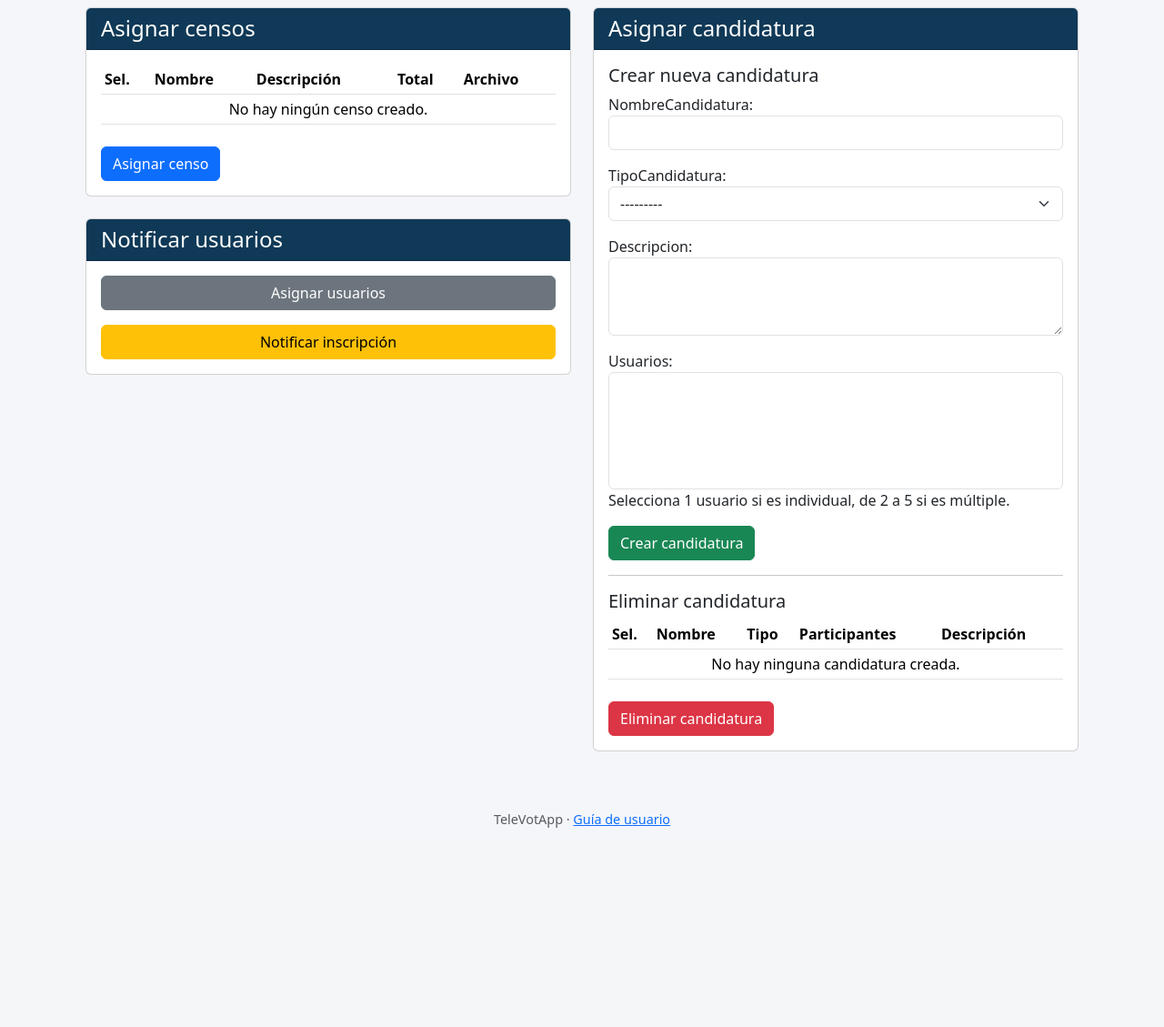
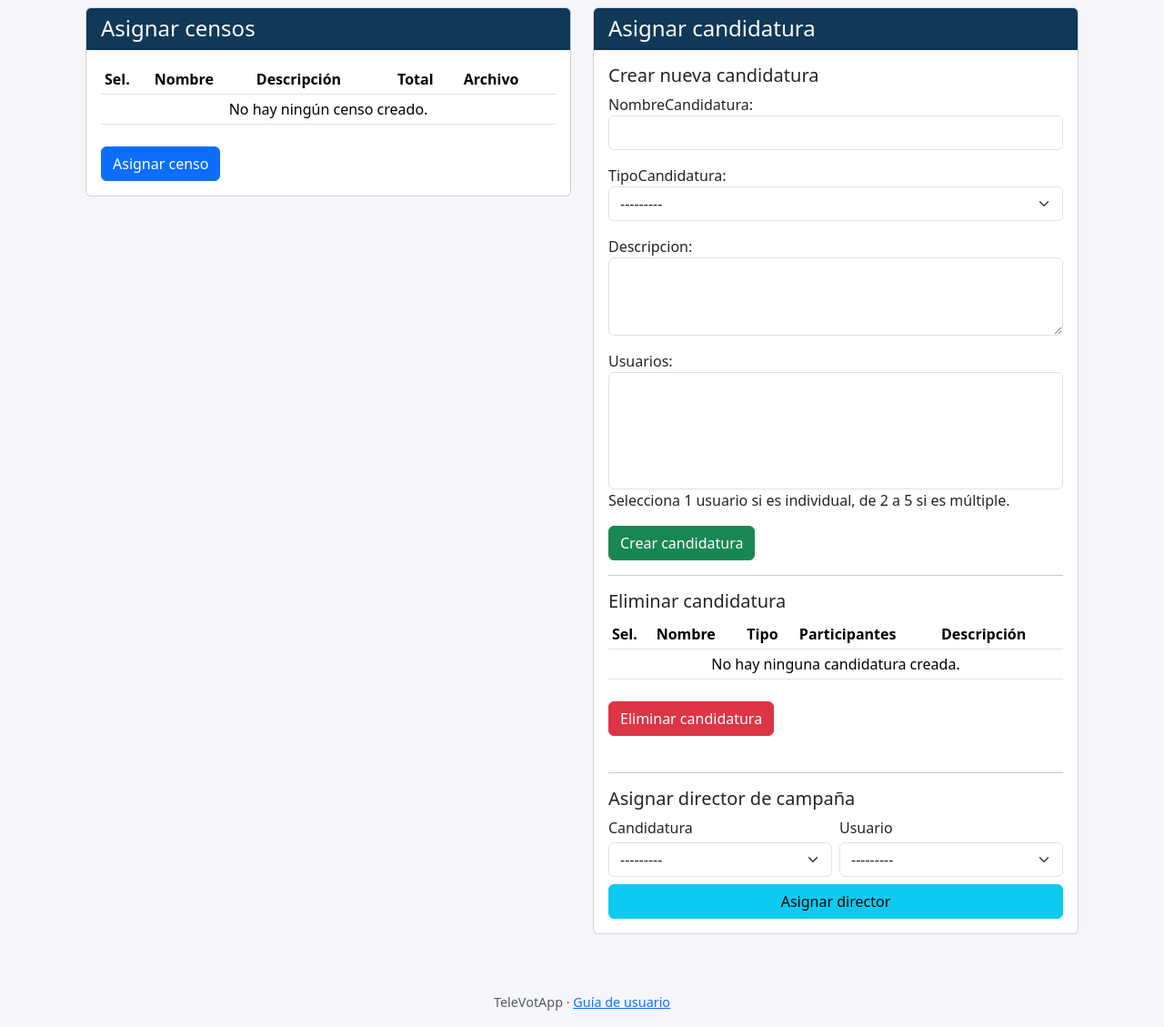
Before and after one commit to SamirAlonsoGarcia/TeleVotApp, a Django app: template TeleVot/templates/roles/junta/ManejarVotacion.html in a window 1280 px wide. Shown: the part 769-1898 px from the top of the page at 91% size. Before the commit the page ends 1679 px from the top, so only its background shows below. Run offline with Django 5.2, Linux system fonts and the light colour scheme; the template is opened without the code that fills it: values that come from a table or form of the project are taken from there, others are empty; parts of the project's set-up code (start-up, migrations or seed data) failed here and were passed over.

Commit message:
Actualización del Anexo E y correciones en el manejo de la votación.
-Finalización del anexo E (Documentación de usuario)
-Revisión y reescritura del primer manual de usuario simple, de la iteración anterior.
-Eliminación de funcionalidad duplicada en el manejo de la votación y sustitución por la asignación del director de campaña.
-Corrección de un bug en la asociación de candidaturas mediante la reordenación y adaptación de parámetros del formulario.

Closes #27
Closes #26
Closes #18

```diff
--- a/TeleVot/templates/roles/junta/ManejarVotacion.html
+++ b/TeleVot/templates/roles/junta/ManejarVotacion.html
@@ -185,24 +185,6 @@
         </div>
       </div>
       <br>
-      <div class="card">
-        <div class="card-header text-white" style="background-color:#103957;">
-          <h4 class="mb-0">Notificar usuarios</h4>
-        </div>
-        <div class="card-body">
-          <form method="post" enctype="multipart/form-data" action="{% url 'Junta_vot_inscribir_usuarios' %}">
-            {% csrf_token %}
-            <input type="hidden" name="votacion_id" value="{{ votacion.IdVotacion }}">
-            <button type="submit" class="btn btn-secondary mb-3 w-100">Asignar usuarios</button>
-          </form>
-
-          <form method="post" enctype="multipart/form-data" action="{% url 'Junta_vot_notificar' %}">
-            {% csrf_token %}
-            <input type="hidden" name="votacion_id" value="{{ votacion.IdVotacion }}">
-            <button type="submit" class="btn btn-warning w-100">Notificar inscripción</button>
-          </form>
-        </div>
-      </div>
     </div>
     <div class="col-12 col-lg-6">
       <div class="card h-100">
@@ -260,6 +242,30 @@
             </div>
             <button type="submit" class="btn btn-danger mt-2">Eliminar candidatura</button>
           </form>
+          </br>
+          <hr>
+          <h5 class="mb-2">Asignar director de campaña</h5>
+
+          <form method="post" action="{% url 'Junta_vot_asignar_director' %}" class="row g-2 align-items-end">
+            {% csrf_token %}
+            <input type="hidden" name="votacion_id" value="{{ votacion.IdVotacion }}">
+
+            <div class="col-12 col-md-6">
+              <label class="form-label mb-1">Candidatura</label>
+              {{ form_director.candidatura }}
+            </div>
+
+            <div class="col-12 col-md-6">
+              <label class="form-label mb-1">Usuario</label>
+              {{ form_director.director }}
+            </div>
+
+            <div class="col-12">
+              <button type="submit" class="btn btn-info w-100">
+                Asignar director
+              </button>
+            </div>
+          </form>
         </div>
       </div>
     </div>
--- a/censo/forms.py
+++ b/censo/forms.py
@@ -281,3 +281,20 @@ class CalendarioVotacionForm(forms.ModelForm):
         check_fecha_consecutiva(fin_votacion, fr, "Recuento")
         check_fecha_consecutiva(fin_recuento,fpub,"Publicacion de resultados")
         return cleaned
+
+class AsignarDirectorCampañaForm(forms.Form):
+    candidatura = forms.ModelChoiceField(
+        queryset=Candidatura.objects.none(),
+        label="Candidatura",
+        widget=forms.Select(attrs={"class": "form-select"})
+    )
+    director = forms.ModelChoiceField(
+        queryset=Usuario.objects.all().order_by("DocumentoFiscal"),
+        label="Usuario (director de campaña)",
+        widget=forms.Select(attrs={"class": "form-select"})
+    )
+    def __init__(self, *args, **kwargs):
+        candidaturas_qs = kwargs.pop("candidaturas_qs", None)
+        super().__init__(*args, **kwargs)
+        if candidaturas_qs is not None:
+            self.fields["candidatura"].queryset = candidaturas_qs
--- a/censo/urls.py
+++ b/censo/urls.py
@@ -27,6 +27,7 @@ urlpatterns=[
     path('junta/votaciones/notificar/', views.junta_vot_notificar_usuarios, name='Junta_vot_notificar'),
     path('junta/votaciones/sortear-mesa/', views.junta_vot_sortear_mesa, name='Junta_vot_sortear_mesa'),
     path('junta/votaciones/eliminar-candidatura/', views.junta_vot_eliminar_candidatura, name='Junta_vot_eliminar_candidatura'),
+    path('junta/votaciones/asignar-director/', views.Junta_vot_asignar_director, name='Junta_vot_asignar_director'),
     #incidencias y noticias
     path('junta/incidencias/', views.junta_incidencias, name='Junta_incidencias'),
     path('junta/noticias/', views.junta_noticias, name='Junta_noticias'),
```
Also changed, not shown: censo/views.py (+53 -4 lines), 1 other file.
